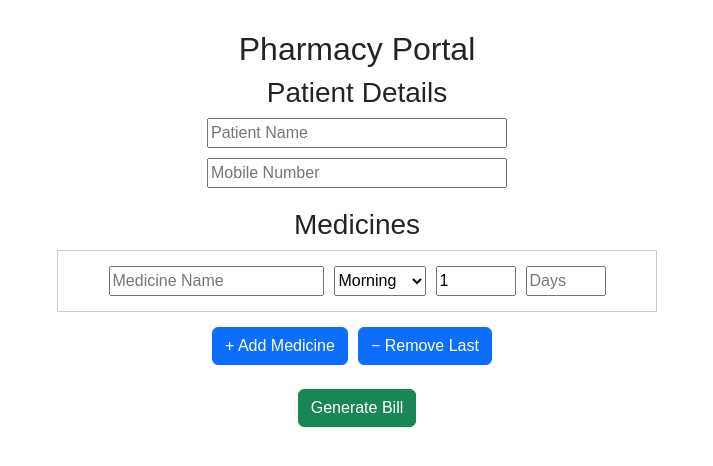
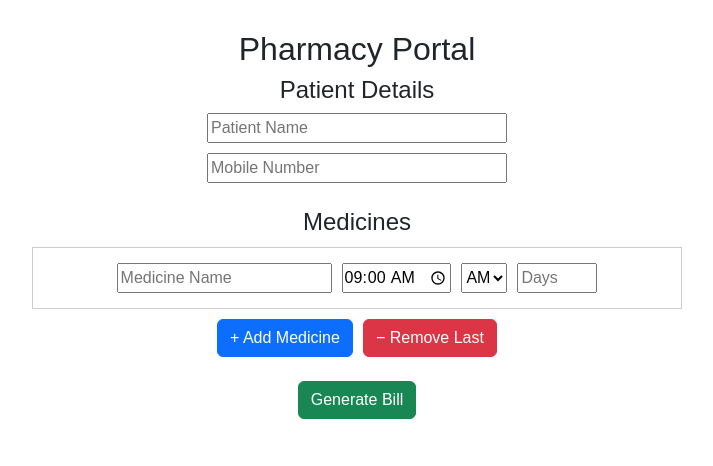
Before and after one commit to Vamshikrishan/smart_medication_adherence, a React app in the folder frontend/: page /pharmacy in a window 1280 px wide. Shown: the top 466 px of the page, without its empty margins (283-996 px from the left). Built offline with nearby package versions, Linux system fonts and the light colour scheme; the HTML template or start-up script is replaced by a standard one.

Commit message:
many changes are down

```diff
--- a/frontend/src/pages/Patient.jsx
+++ b/frontend/src/pages/Patient.jsx
@@ -6,11 +6,12 @@ function Patient() {
   const [activeReminder, setActiveReminder] = useState(null);
 
   const qrRef = useRef(null);
-  const voiceLoopRef = useRef(null);
+  const reminderInterval = useRef(null);
+  const voiceInterval = useRef(null);
 
-  /* ===========================
+  /* ============================
      FETCH PRESCRIPTION
-     =========================== */
+     ============================ */
   const fetchPrescription = async (id) => {
     const res = await fetch(
       `https://super-fishstick-7vp6w55xjrx3r6r9-5000.app.github.dev/api/prescriptions/${id}`
@@ -20,24 +21,24 @@ function Patient() {
     return data;
   };
 
-  /* ===========================
-     MULTI LANGUAGE SPEECH
-     =========================== */
-  const speakAllLanguages = (medicine, time) => {
+  /* ============================
+     MULTI LANGUAGE VOICE
+     ============================ */
+  const speak = (medicine, time) => {
     speechSynthesis.cancel();
 
     const en = new SpeechSynthesisUtterance(
-      `It is time to take your medicine ${medicine}`
+      `It is ${time}. Time to take your medicine ${medicine}`
     );
     en.lang = "en-IN";
 
     const hi = new SpeechSynthesisUtterance(
-      `अब दवा लेने का समय हो गया है। कृपया ${medicine} लें।`
+      `अब ${time} हो गए हैं। कृपया ${medicine} दवा लें।`
     );
     hi.lang = "hi-IN";
 
     const te = new SpeechSynthesisUtterance(
-      `ఇప్పుడు మందు తీసుకునే సమయం అయ్యింది. దయచేసి ${medicine} తీసుకోండి.`
+      `ఇప్పుడు ${time} అయ్యింది. దయచేసి ${medicine} మందు తీసుకోండి.`
     );
     te.lang = "te-IN";
 
@@ -46,62 +47,69 @@ function Patient() {
     speechSynthesis.speak(te);
   };
 
-  /* ===========================
-     START REMINDER
-     =========================== */
-  const startReminder = (med) => {
+  /* ============================
+     START ALERT
+     ============================ */
+  const startAlert = (med) => {
     setActiveReminder(med);
 
-    // Browser notification
     if (Notification.permission === "granted") {
       new Notification("💊 Medication Reminder", {
         body: `Time to take ${med.name}`,
       });
     }
 
-    speakAllLanguages(med.name, med.time);
+    speak(med.name, med.time);
 
-    voiceLoopRef.current = setInterval(() => {
-      speakAllLanguages(med.name, med.time);
+    voiceInterval.current = setInterval(() => {
+      speak(med.name, med.time);
     }, 20000);
   };
 
-  /* ===========================
-     STOP REMINDER
-     =========================== */
-  const stopReminder = () => {
-    clearInterval(voiceLoopRef.current);
+  /* ============================
+     STOP ALERT
+     ============================ */
+  const stopAlert = () => {
+    clearInterval(voiceInterval.current);
     speechSynthesis.cancel();
     setActiveReminder(null);
   };
 
-  /* ===========================
-     SCHEDULE BY EXACT TIME
-     =========================== */
-  const scheduleReminders = (medicines) => {
-    medicines.forEach((med) => {
-      const [hour, minute] = med.time.split(":").map(Number);
+  /* ============================
+     TIME MATCH LOGIC
+     ============================ */
+  const startTimeTracker = (medicines) => {
+    reminderInterval.current = setInterval(() => {
+      const now = new Date();
 
-      const now = new Date();
-      const target = new Date();
+      const currentTime = now
+        .toLocaleTimeString("en-IN", {
+          hour: "2-digit",
+          minute: "2-digit",
+          hour12: true,
+        })
+        .replace(" ", "");
 
-      target.setHours(hour, minute, 0, 0);
+      medicines.forEach((med) => {
+        const startDate = new Date(med.createdAt || prescription.createdAt);
+        const endDate = new Date(startDate);
+        endDate.setDate(endDate.getDate() + Number(med.duration));
 
-      if (target < now) {
-        target.setDate(target.getDate() + 1);
-      }
+        if (now > endDate) return;
 
-      const delay = target - now;
-
-      setTimeout(() => {
-        startReminder(med);
-      }, delay);
-    });
+        if (
+          currentTime === med.time.replace(" ", "") &&
+          !activeReminder
+        ) {
+          startAlert(med);
+        }
+      });
+    }, 60000); // check every minute
   };
 
-  /* ===========================
-     QR SCANNER
-     =========================== */
+  /* ============================
+     QR SCAN
+     ============================ */
   useEffect(() => {
     const scanner = new Html5Qrcode("qr-reader");
 
@@ -113,35 +121,35 @@ function Patient() {
         await scanner.clear();
 
         const data = await fetchPrescription(decodedText);
-        scheduleReminders(data.medicines);
+        startTimeTracker(data.medicines);
       }
     );
 
     qrRef.current = scanner;
 
     return () => {
-      if (qrRef.current) {
-        qrRef.current.stop().catch(() => {});
-      }
+      if (qrRef.current) qrRef.current.stop().catch(() => {});
+      clearInterval(reminderInterval.current);
+      clearInterval(voiceInterval.current);
     };
   }, []);
 
-  /* ===========================
+  /* ============================
      UI
-     =========================== */
+     ============================ */
   return (
-    <div style={{ textAlign: "center", padding: "30px" }}>
+    <div style={{ textAlign: "center", padding: 30 }}>
       <h2>Patient Portal</h2>
-      <p>Scan QR code from pharmacy</p>
+      <p>Scan QR provided by pharmacy</p>
 
-      <div id="qr-reader" style={{ width: "300px", margin: "auto" }} />
+      <div id="qr-reader" style={{ width: 300, margin: "auto" }} />
 
       {prescription && (
         <>
           <h3>Medicines</h3>
           {prescription.medicines.map((m, i) => (
             <p key={i}>
-              {m.name} — {m.time}
+              {m.name} — {m.time} — {m.duration} days
             </p>
           ))}
         </>
@@ -151,29 +159,25 @@ function Patient() {
         <div
           style={{
             marginTop: 30,
-            padding: 20,
-            background: "#ffe5e5",
+            background: "#ffe6e6",
+            padding: 25,
+            borderRadius: 10,
             border: "2px solid red",
-            borderRadius: 10,
           }}
         >
-          <h2>⏰ Medication Alert</h2>
-          <p>
-            Time: <strong>{activeReminder.time}</strong>
-          </p>
-          <p>
-            Medicine: <strong>{activeReminder.name}</strong>
-          </p>
+          <h2>⏰ MEDICATION ALERT</h2>
+          <h3>{activeReminder.name}</h3>
+          <p>Time: {activeReminder.time}</p>
 
           <button
-            onClick={stopReminder}
+            onClick={stopAlert}
             style={{
-              padding: "10px 25px",
-              fontSize: 16,
               background: "red",
               color: "white",
+              padding: "12px 30px",
+              fontSize: 18,
               border: "none",
-              borderRadius: 6,
+              borderRadius: 8,
             }}
           >
             STOP REMINDER
--- a/frontend/src/pages/Pharmacy.jsx
+++ b/frontend/src/pages/Pharmacy.jsx
@@ -1,18 +1,29 @@
 import { useState } from "react";
 
 function Pharmacy() {
-  // Patient state
   const [patientName, setPatientName] = useState("");
   const [mobile, setMobile] = useState("");
   const [qrCode, setQrCode] = useState("");
 
-  // Medicines state
   const [medicines, setMedicines] = useState([
-    { name: "", time: "Morning", timesPerDay: 1, duration: "" },
+    {
+      name: "",
+      time: "09:00",
+      ampm: "AM",
+      duration: "",
+    },
   ]);
 
-  // ✅ Generate Bill handler
+  /* ===============================
+     GENERATE BILL
+     =============================== */
   const handleGenerateBill = async () => {
+    const formattedMedicines = medicines.map((med) => ({
+      name: med.name,
+      time: `${med.time} ${med.ampm}`, // ✅ FINAL TIME FORMAT
+      duration: med.duration,
+    }));
+
     const response = await fetch(
       "https://super-fishstick-7vp6w55xjrx3r6r9-5000.app.github.dev/api/prescriptions",
       {
@@ -23,22 +34,19 @@ function Pharmacy() {
         body: JSON.stringify({
           patientName,
           mobile,
-          medicines,
+          medicines: formattedMedicines,
         }),
       }
     );
 
     const data = await response.json();
-    console.log(data);
 
     alert("Prescription ID: " + data.prescriptionId);
-
-    // 🔥 THIS WAS MISSING
     setQrCode(data.qrCode);
   };
 
   return (
-    <div style={{ padding: "30px", fontFamily: "Arial", textAlign: "center" }}>
+    <div style={{ padding: 30, textAlign: "center", fontFamily: "Arial" }}>
       <link
         rel="stylesheet"
         href="https://cdn.jsdelivr.net/npm/bootstrap@5.3.8/dist/css/bootstrap.min.css"
@@ -46,36 +54,39 @@ function Pharmacy() {
 
       <h2>Pharmacy Portal</h2>
 
-      <h3>Patient Details</h3>
+      {/* ================= PATIENT ================= */}
+      <h4>Patient Details</h4>
+
       <input
-        type="text"
         placeholder="Patient Name"
         value={patientName}
         onChange={(e) => setPatientName(e.target.value)}
-        style={{ display: "block", margin: "0 auto 10px", width: "300px" }}
+        style={{ width: 300, marginBottom: 10 }}
       />
 
+      <br />
+
       <input
-        type="number"
         placeholder="Mobile Number"
         value={mobile}
         onChange={(e) => setMobile(e.target.value)}
-        style={{ display: "block", margin: "0 auto 20px", width: "300px" }}
+        style={{ width: 300, marginBottom: 25 }}
       />
 
-      <h3>Medicines</h3>
+      {/* ================= MEDICINES ================= */}
+      <h4>Medicines</h4>
 
       {medicines.map((med, index) => (
         <div
           key={index}
           style={{
             border: "1px solid #ccc",
-            padding: "15px",
-            margin: "0 auto 15px",
-            width: "600px",
+            padding: 15,
+            width: 650,
+            margin: "10px auto",
             display: "flex",
+            gap: 10,
             justifyContent: "center",
-            gap: "10px",
           }}
         >
           <input
@@ -88,31 +99,31 @@ function Pharmacy() {
             }}
           />
 
-          <select
+          {/* ⏰ TIME */}
+          <input
+            type="time"
             value={med.time}
             onChange={(e) => {
               const updated = [...medicines];
               updated[index].time = e.target.value;
               setMedicines(updated);
             }}
+          />
+
+          {/* AM / PM */}
+          <select
+            value={med.ampm}
+            onChange={(e) => {
+              const updated = [...medicines];
+              updated[index].ampm = e.target.value;
+              setMedicines(updated);
+            }}
           >
-            <option>Morning</option>
-            <option>Afternoon</option>
-            <option>Night</option>
+            <option>AM</option>
+            <option>PM</option>
           </select>
 
-          <input
-            type="number"
-            placeholder="Times/day"
-            value={med.timesPerDay}
-            onChange={(e) => {
-              const updated = [...medicines];
-              updated[index].timesPerDay = e.target.value;
-              setMedicines(updated);
-            }}
-            style={{ width: "80px" }}
-          />
-
+          {/* DAYS */}
           <input
             type="number"
             placeholder="Days"
@@ -122,34 +133,31 @@ function Pharmacy() {
               updated[index].duration = e.target.value;
               setMedicines(updated);
             }}
-            style={{ width: "80px" }}
+            style={{ width: 80 }}
           />
         </div>
       ))}
 
+      {/* ================= BUTTONS ================= */}
       <button
-        type="button"
         className="btn btn-primary"
         onClick={() =>
           setMedicines([
             ...medicines,
-            { name: "", time: "Morning", timesPerDay: 1, duration: "" },
+            { name: "", time: "09:00", ampm: "AM", duration: "" },
           ])
         }
-        style={{ marginRight: "10px" }}
       >
         + Add Medicine
       </button>
 
       <button
-        type="button"
-        className="btn btn-primary"
+        className="btn btn-danger"
+        style={{ marginLeft: 10 }}
         onClick={() => {
-          if (medicines.length > 1) {
+          if (medicines.length > 1)
             setMedicines(medicines.slice(0, -1));
-          }
         }}
-        style={{ marginRight: "10px" }}
       >
         − Remove Last
       </button>
@@ -158,18 +166,17 @@ function Pharmacy() {
       <br />
 
       <button
-        type="button"
         className="btn btn-success"
         onClick={handleGenerateBill}
       >
         Generate Bill
       </button>
 
-      {/* ✅ QR CODE DISPLAY */}
+      {/* ================= QR CODE ================= */}
       {qrCode && (
-        <div style={{ marginTop: "25px" }}>
+        <div style={{ marginTop: 30 }}>
           <h4>Scan this QR Code</h4>
-          <img src={qrCode} alt="Prescription QR" />
+          <img src={qrCode} alt="QR Code" />
         </div>
       )}
     </div>
```
